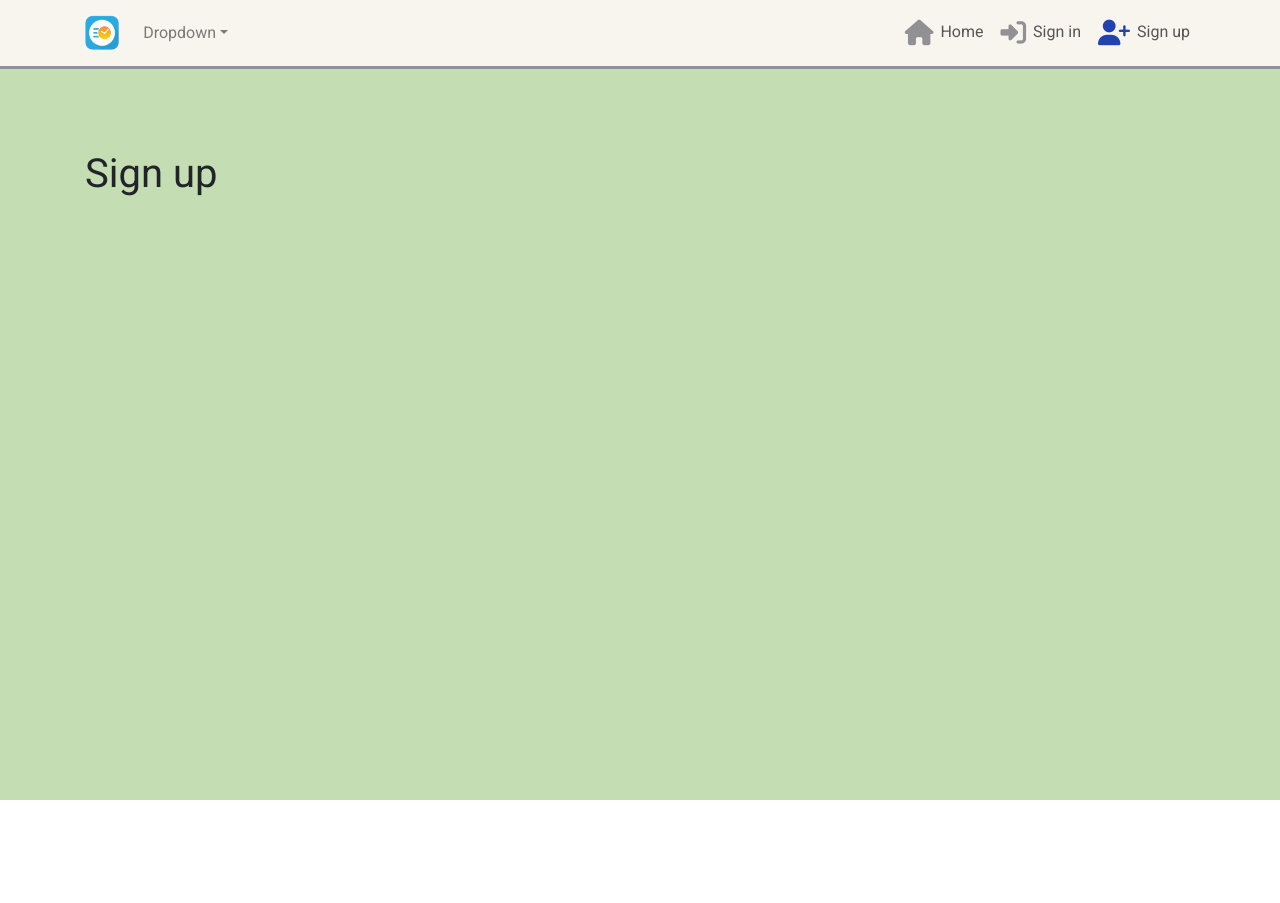
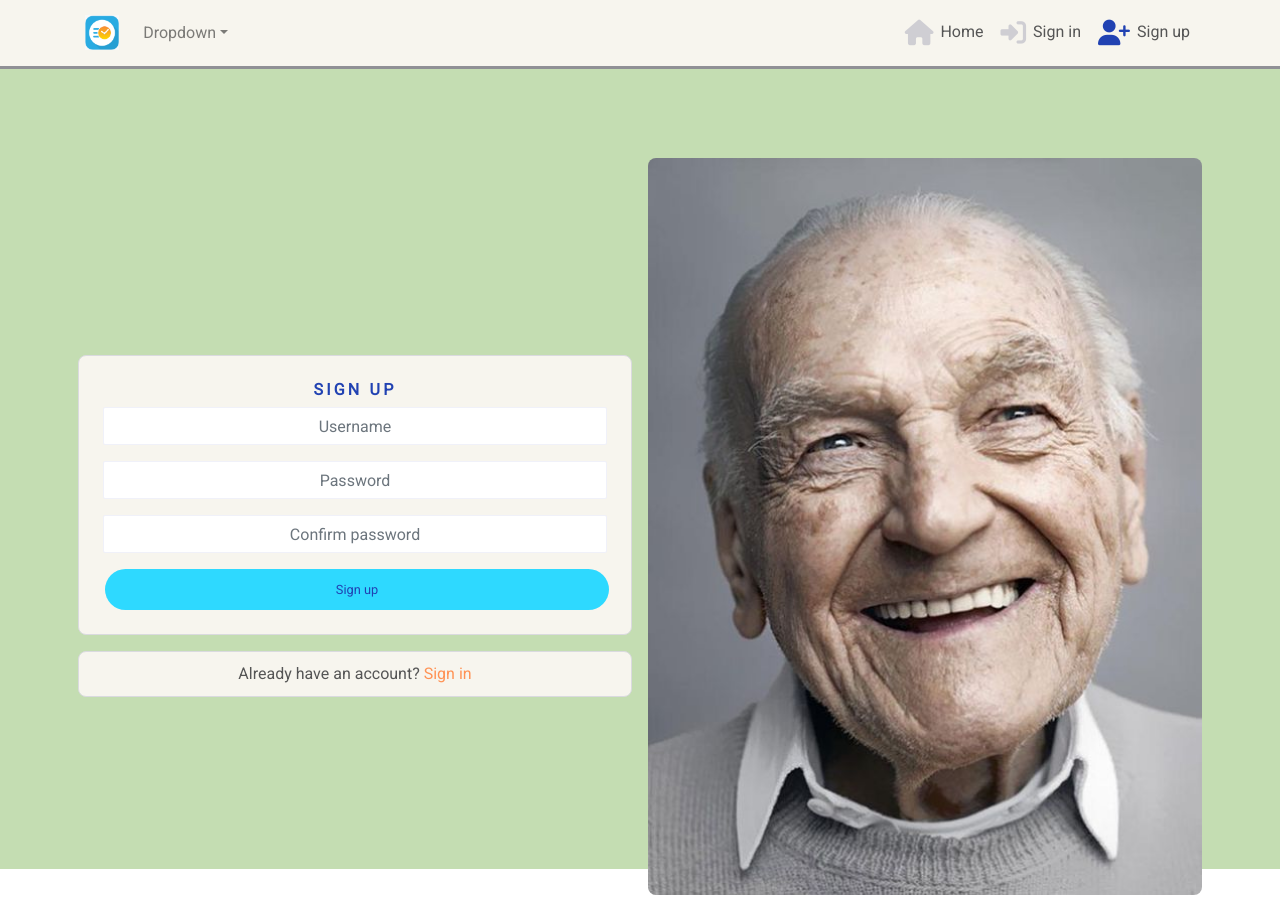
Before and after one commit to julamifra/productivity-app, a React (Create React App) app: page /signup in a window 1280 px wide. Before the commit the page ends 800 px from the top, so only its background shows below. Built offline with nearby package versions, Linux system fonts and the light colour scheme; a web font is replaced by a local one.

Commit message:
create signupform

```diff
--- a/src/App.js
+++ b/src/App.js
@@ -2,6 +2,8 @@
 import styles from './App.module.css';
 import NavBar from './components/NavBar';
 import { Route, Switch } from 'react-router-dom';
+import "./api/axiosDefault";
+import SignUpForm from './pages/auth/SignUpForm';
 
 
 function App() {
@@ -12,7 +14,7 @@
         <Switch>
           <Route exact path="/" render={() => <h1>Home Page</h1>}/>
           <Route exact path="/signin" render={() => <h1>Sign in</h1>}/>
-          <Route exact path="/signup" render={() => <h1>Sign up</h1>}/>
+          <Route exact path="/signup" render={() => <SignUpForm />}/>
           <Route render={() => <h1>Page not found!</h1>}/>
         </Switch>
       </Container>
--- a/src/App.module.css
+++ b/src/App.module.css
@@ -8,7 +8,30 @@
 
 .Main {
     padding-top: 81px;
-  }
+}
+
+.Content {
+    background-color: #f7f5ee;;
+    /* background-color: #ffffff; */
+    padding: 10px;
+    border-radius: 8px;
+    border: 1px solid #dadadf;
+}
+
+.FillerImage {
+    object-fit: cover;
+    /* height: 100%; */
+    border-radius: 8px;
+    width: 100%;
+
+}
+
+.Image {
+    /* max-height: 40vh; */
+    max-height: 100%;
+    max-width: 100%;
+    object-fit: contain;
+}
 
 * {
     box-sizing: border-box;
@@ -28,8 +51,12 @@
     transition: color ease-in-out 0.3s;
 }
 
+input[type="file"] {
+    display: none;
+}
+
 i {
-    color: #909095;
+    color: #cfced3;
     font-size: 1.6rem;
     padding: 7px;
     vertical-align: middle;
@@ -40,3 +67,25 @@
     transition: color ease-in-out 0.3s;
     color: #2142b2;
 }
+
+figure {
+    text-align: center;
+    display: inline-block;
+}
+
+/* scrollbar */
+*::-webkit-scrollbar {
+    width: 5px;
+}
+
+*::-webkit-scrollbar-track {
+    background: #f1f1f1;
+}
+
+*::-webkit-scrollbar-thumb {
+    background: #888;
+}
+
+*::-webkit-scrollbar-thumb:hover {
+    background: #555;
+}
--- /dev/null
+++ b/src/api/axiosDefault.js
@@ -0,0 +1,5 @@
+import axios from "axios"
+
+axios.defaults.baseURL = 'https://drf-productivity-app.herokuapp.com/';
+axios.defaults.headers.post['Content-Type'] = 'multipart/form-data';
+axios.defaults.withCredentials = true;
--- /dev/null
+++ b/src/pages/auth/SignUpForm.js
@@ -0,0 +1,66 @@
+import React from "react";
+import { Link } from "react-router-dom";
+
+import styles from "../../styles/SignInUpForm.module.css";
+import btnStyles from "../../styles/Button.module.css";
+import appStyles from "../../App.module.css";
+
+import { Form, Button, Image, Col, Row, Container } from "react-bootstrap";
+import signUpImg from "../../assets/signupimg.jpg";
+
+const SignUpForm = () => {
+  return (
+    <Row className={styles.Row}>
+      <Col className="my-auto py-2 p-md-2" md={6}>
+        <Container className={`${appStyles.Content} p-4 `}>
+          <h1 className={styles.Header}>sign up</h1>
+          <Form>
+            <Form.Group className="mb-3" controlId="username">
+              <Form.Label className="d-none">username</Form.Label>
+              <Form.Control
+                className={styles.Input}
+                type="text"
+                placeholder="Username"
+                name="username"
+              />
+            </Form.Group>
+            <Form.Group className="mb-3" controlId="password1">
+              <Form.Label className="d-none">Password</Form.Label>
+              <Form.Control
+                className={styles.Input}
+                type="password"
+                placeholder="Password"
+                name="password1"
+              />
+            </Form.Group>
+            <Form.Group className="mb-3" controlId="password2">
+              <Form.Label className="d-none">Password</Form.Label>
+              <Form.Control
+                className={styles.Input}
+                type="password"
+                placeholder="Confirm password"
+                name="password2"
+              />
+            </Form.Group>
+            <Button className={`${btnStyles.Button} ${btnStyles.Wide} ${btnStyles.Bright}`} type="submit">
+              Sign up
+            </Button>
+          </Form>
+        </Container>
+        <Container className={`mt-3 ${appStyles.Content}`}>
+          <Link className={styles.Link} to="/signin">
+            Already have an account? <span>Sign in</span>
+          </Link>
+        </Container>
+      </Col>
+      <Col
+        md={6}
+        className={`my-auto d-none d-md-block p-2 ${styles.SignUpCol}`}
+      >
+        <Image className={`${appStyles.FillerImage}`} src={signUpImg} />
+      </Col>
+    </Row>
+  );
+};
+
+export default SignUpForm;
--- /dev/null
+++ b/src/styles/Button.module.css
@@ -0,0 +1,69 @@
+.Button {
+    font-size: 0.8rem;
+    align-self: center;
+    border-radius: 100px;
+    border-color: transparent;
+    padding: 4px 10px;
+    margin-left: 2px;
+    margin-right: 2px;
+    min-width: 75px;
+}
+
+.Button:hover {
+    opacity: 0.8;
+    border-color: transparent;
+    cursor: pointer;
+}
+
+.Button:hover:active {
+    background-color: #2142b2 !important;
+}
+
+.Button:active {
+    background-color: #2142b2 !important;
+}
+
+.Button:focus {
+    background-color: #2142b2;
+}
+
+.Wide {
+    padding: 10px 50px;
+    width: 100%;
+}
+
+.Blue,
+.BlueOutline:hover,
+.Bright:hover {
+    background-color: #2142b2;
+    color: #ffffff;
+}
+
+.BlueOutline,
+.Blue:hover {
+    /* border: 1px solid #2142b2; */
+    background-color: #ffffff;
+    color: #2142b2;
+}
+
+.Black,
+.BlackOutline:hover {
+    /* background-color: #242a3d;
+    color: white; */
+    background-color: #242a3d;
+    color: aliceblue;
+}
+
+.Black:hover,
+.BlackOutline {
+    /* background-color: #dadadf;
+    color: #242a3d;
+    border-color: #242a3d; */
+    background-color: aliceblue;
+    color: #242a3d;
+}
+
+.Bright {
+    background-color: #2ed9ff;
+    color: #2142b2;
+}
--- /dev/null
+++ b/src/styles/SignInUpForm.module.css
@@ -0,0 +1,47 @@
+.Row {
+    height: calc(100vh - 81px);
+}
+
+.Input {
+    background: #ffffff;
+    border: 1px solid #f0f1f9;
+    box-sizing: border-box;
+    border-radius: 2px;
+    color: #7177a1;
+    text-align: center;
+    padding: 10px;
+}
+
+.Header {
+    font-style: normal;
+    font-weight: bold;
+    font-size: 16px;
+    line-height: 19px;
+    text-align: center;
+    letter-spacing: 0.2em;
+    text-transform: uppercase;
+    color: #2142b2;
+}
+
+.Link {
+    text-decoration: none;
+    text-align: center;
+    display: block;
+    margin: auto;
+}
+
+.Link span {
+    color: #ff9254;
+}
+
+.Container {
+    padding: 30px 10px;
+}
+
+.SignInCol {
+    height: 320px;
+}
+
+.SignUpCol {
+    /* height: 375px; */
+}
```
Also changed, not shown: src/assets/signupimg.jpg (added).
